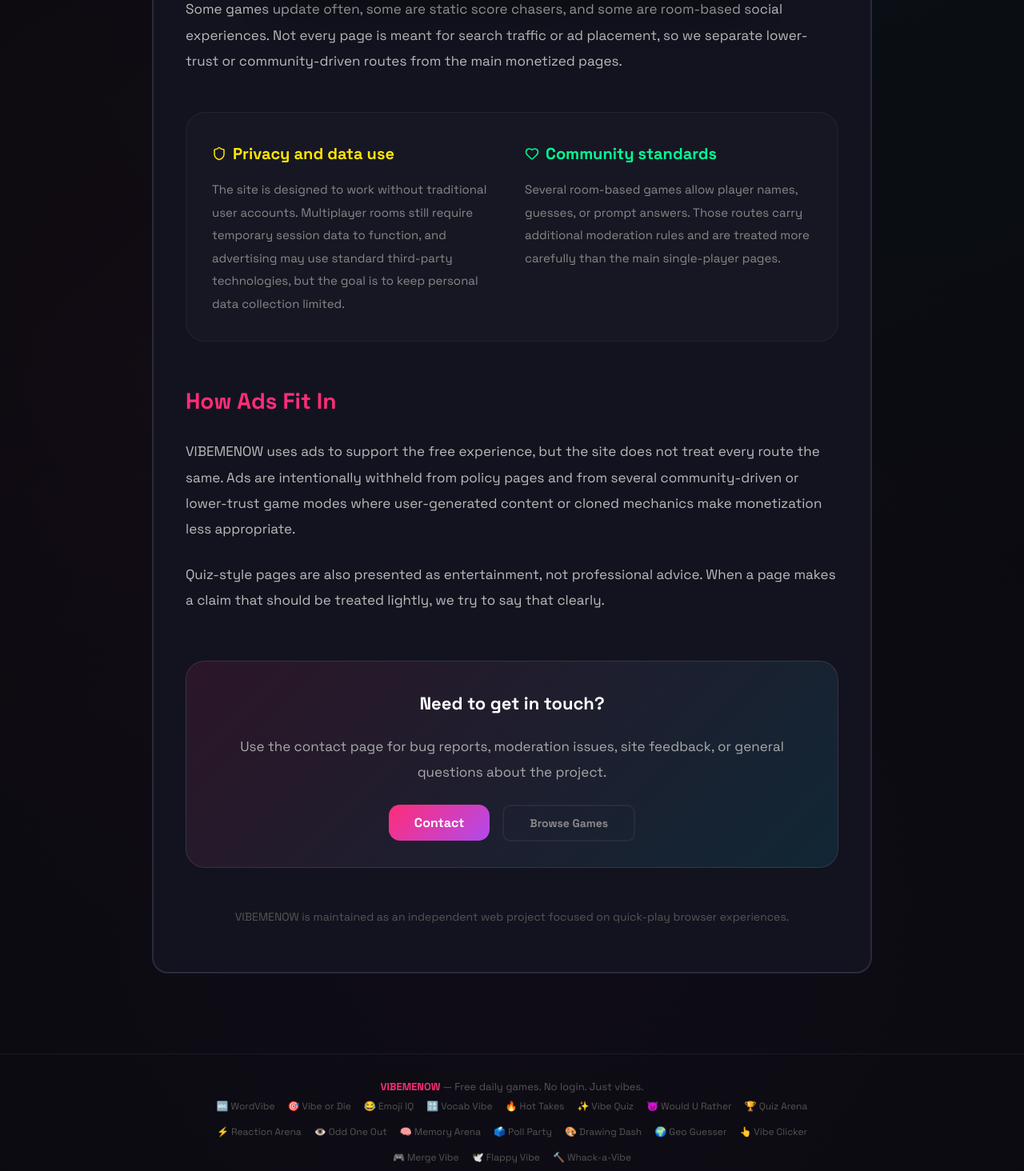
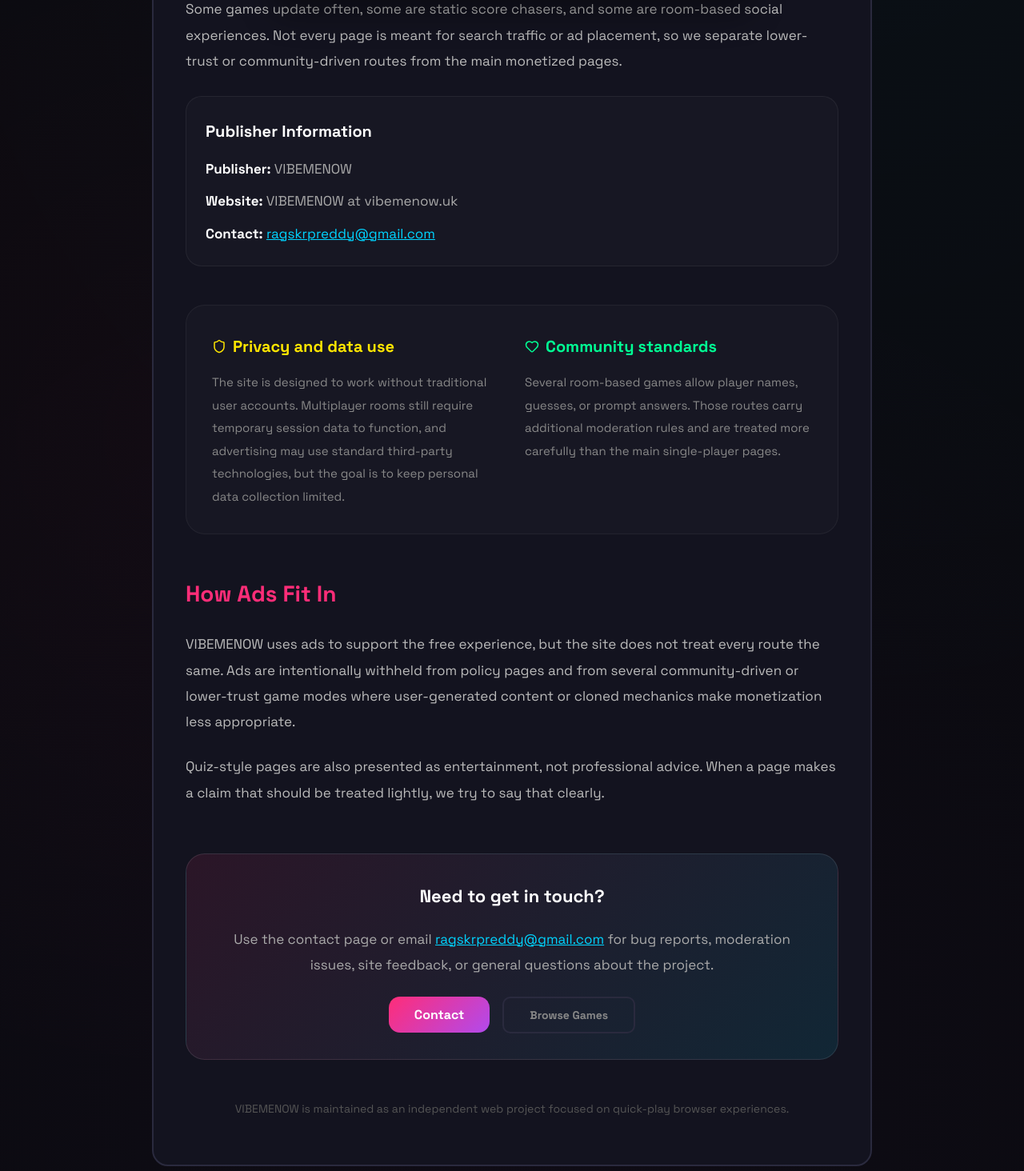
Before and after one commit to Ragskrp/vibe-check-enhanced, a Next.js app: page /about in a window 1280 px wide. Shown: the part 780-2244 px from the top of the page at 80% size. Built offline with nearby package versions, Linux system fonts and the light colour scheme.

Commit message:
Update public contact details

```diff
--- a/app/about/page.js
+++ b/app/about/page.js
@@ -67,6 +67,32 @@
             social experiences. Not every page is meant for search traffic or ad placement, so
             we separate lower-trust or community-driven routes from the main monetized pages.
           </p>
+
+          <div
+            style={{
+              margin: '28px 0 40px 0',
+              padding: '24px',
+              borderRadius: '20px',
+              background: 'rgba(255,255,255,0.02)',
+              border: '1px solid rgba(255,255,255,0.06)',
+            }}
+          >
+            <h3 style={{ color: '#fff', fontSize: '20px', marginTop: 0, marginBottom: '12px' }}>
+              Publisher Information
+            </h3>
+            <p style={{ marginBottom: '8px', color: '#aaa' }}>
+              <strong style={{ color: '#fff' }}>Publisher:</strong> VIBEMENOW
+            </p>
+            <p style={{ marginBottom: '8px', color: '#aaa' }}>
+              <strong style={{ color: '#fff' }}>Website:</strong> VIBEMENOW at vibemenow.uk
+            </p>
+            <p style={{ marginBottom: 0, color: '#aaa' }}>
+              <strong style={{ color: '#fff' }}>Contact:</strong>{' '}
+              <a href="mailto:ragskrpreddy@gmail.com" style={{ color: '#00d4ff', textDecoration: 'underline' }}>
+                ragskrpreddy@gmail.com
+              </a>
+            </p>
+          </div>
 
           <div
             style={{
@@ -148,8 +174,11 @@
               Need to get in touch?
             </h3>
             <p style={{ marginBottom: '24px', color: '#aaa' }}>
-              Use the contact page for bug reports, moderation issues, site feedback, or general
-              questions about the project.
+              Use the contact page or email{' '}
+              <a href="mailto:ragskrpreddy@gmail.com" style={{ color: '#00d4ff', textDecoration: 'underline' }}>
+                ragskrpreddy@gmail.com
+              </a>{' '}
+              for bug reports, moderation issues, site feedback, or general questions about the project.
             </p>
             <div style={{ display: 'flex', gap: '16px', justifyContent: 'center', flexWrap: 'wrap' }}>
               <Link href="/contact">
--- a/app/api/contact/route.js
+++ b/app/api/contact/route.js
@@ -6,7 +6,7 @@
 
     // SERVER-SIDE LOGIC: Securely handle the data
     // Your email is NOT visible in the browser HTML/JS
-    const targetEmail = process.env.CONTACT_EMAIL || 'ragskrp@gmail.com';
+    const targetEmail = process.env.CONTACT_EMAIL || 'ragskrpreddy@gmail.com';
 
     console.log('----------------------------');
     console.log('NEW CONTACT FORM SUBMISSION');
--- a/app/components/SiteLayout.js
+++ b/app/components/SiteLayout.js
@@ -142,6 +142,12 @@
           <div className="footer-tagline">
             Play daily • Share with friends • Come back tomorrow for new vibes ⚡
           </div>
+          <div style={{ marginTop: '12px', fontSize: '12px', color: 'rgba(255,255,255,0.45)' }}>
+            Publisher: VIBEMENOW • Contact:{' '}
+            <a href="mailto:ragskrpreddy@gmail.com" style={{ color: '#00d4ff', textDecoration: 'underline' }}>
+              ragskrpreddy@gmail.com
+            </a>
+          </div>
           <div style={{ marginTop: '16px', fontSize: '12px', color: 'rgba(255,255,255,0.25)' }}>
             © 2026 VIBEMENOW (vibemenow.uk). All rights reserved. All games and content are original creations of the VIBEMENOW team.
           </div>
```
Also changed, not shown: app/contact/page.js (+22 -1 lines).
